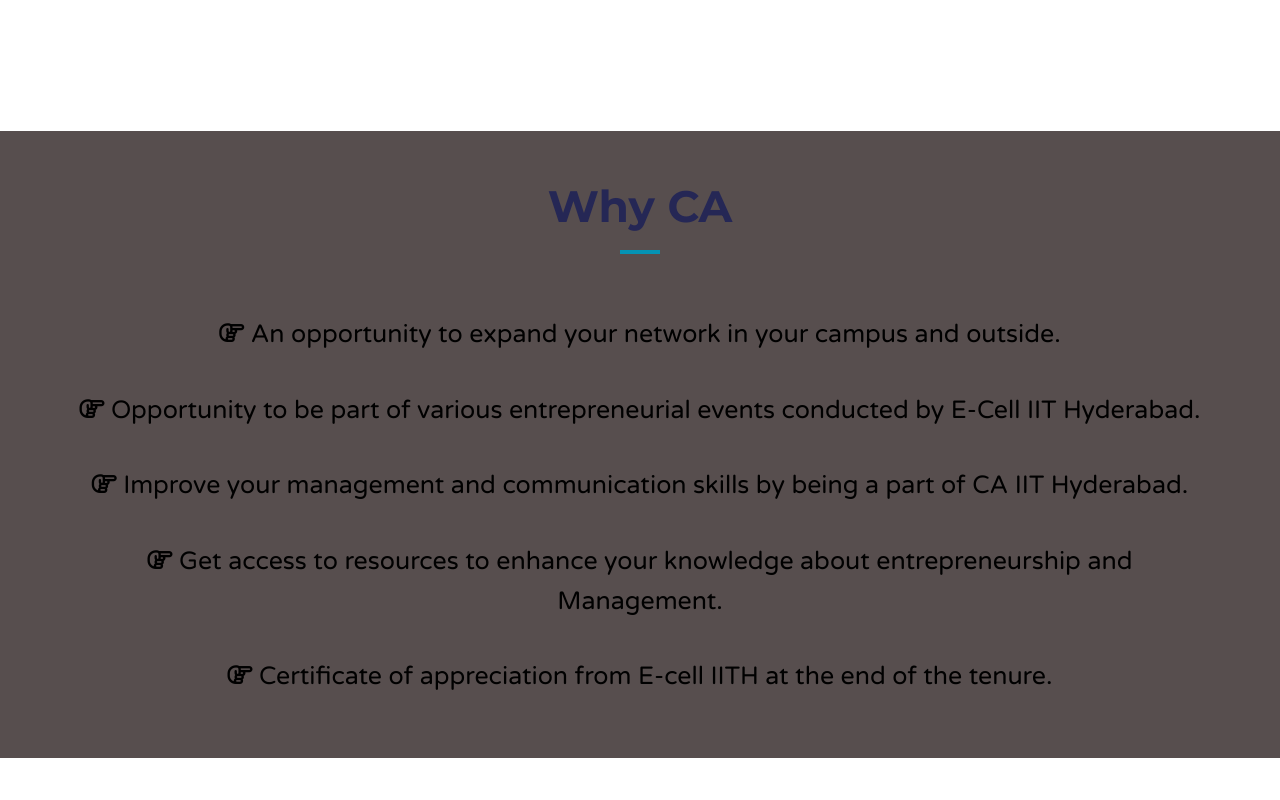
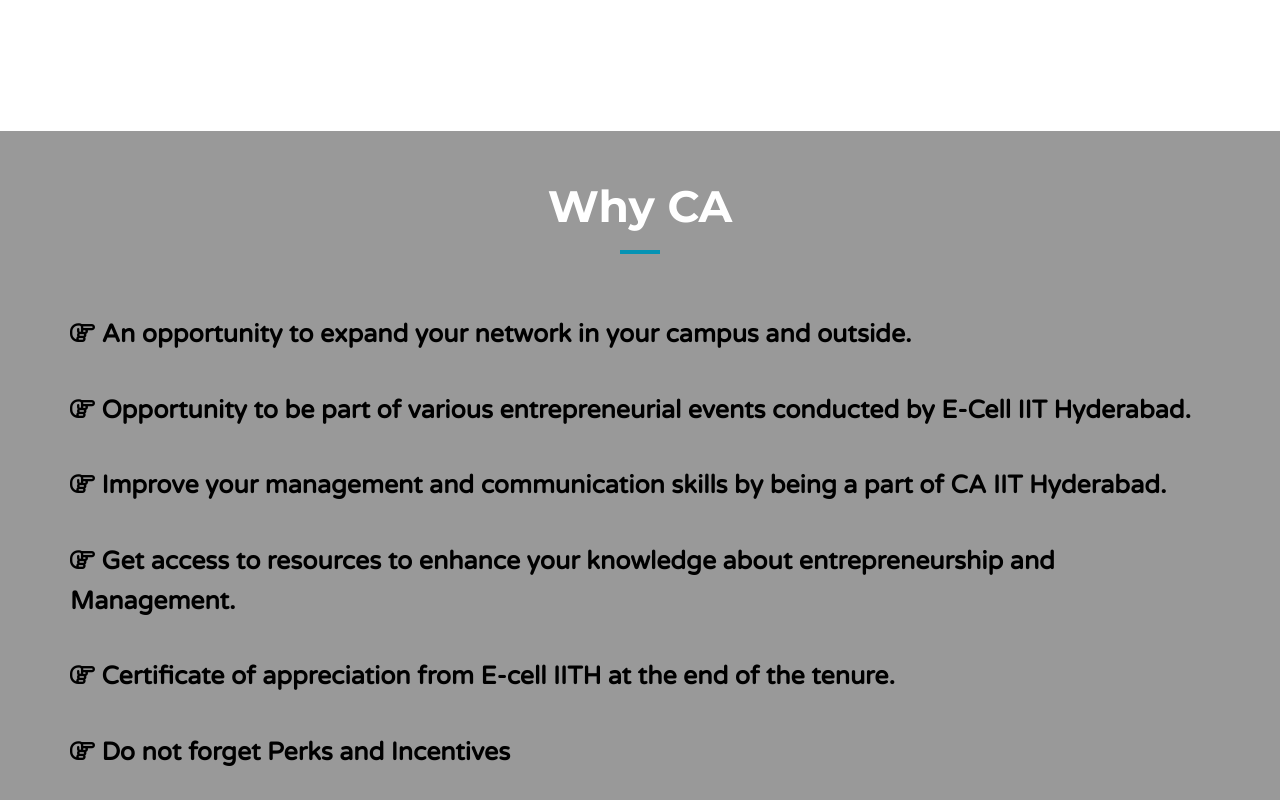
Before and after one commit to MeetVys/ca_portl, a plain HTML site: page index.html in a window 1280 px wide. Shown: the part 1400-2200 px from the top of the page. Drawn offline with Linux system fonts and the light colour scheme.

Commit message:
Changed color

```diff
--- a/index.html
+++ b/index.html
@@ -73,6 +73,7 @@
 					<li><a href="#home" style="color: rgb(37,39,85); font-weight: 800;">Home</a></li>
 					<li><a href="#about" style="color: rgb(37,39,85); font-weight: 800;">About Us</a></li>
 					<li><a href="#whyca" style="color: rgb(37,39,85);font-weight: 800;">Why CA</a></li>
+					<li><a href="#res_perk" style="color: rgb(37,39,85);font-weight: 800;">Incentives</a></li>
 					<li><a href="#terms"style="color: rgb(37,39,85);font-weight: 800;">Terms</a></li>
 					<li><a href="#contact"style="color: rgb(37,39,85);font-weight: 800;">Contact us</a></li>
 
@@ -111,7 +112,7 @@
 
 								<div class="col-md-5">
 									<button class="btn btn-primary custom_apply" onclick="window.location.href=''" style="background-color: rgb(37, 39, 85); margin-left: 5		0%;"><a href="" style="color: white; font-size: 2.5rem;">Dashboard</a></button>
-									<p class="small" style="text-decoration: underline; color: rgb(0, 0, 0);">If you are already CA click in Dashboard above...</p>
+									<p class="small" style="text-decoration: underline; color: rgb(0, 0, 0);">If a CA, click on Dashboard</p>
 								</div>
 							</div>
 						</div>
@@ -169,7 +170,7 @@
 	<!-- Why CA -->
 	<div id="whyca" class="section md-padding" style="background-color: white; padding-top: 0px;">
 
-		<div class="container-fluid" style="background-color: #574E4E;">
+		<div class="container-fluid" style="background-color: #6d6d6db2;">
 			<br>
 			<br>
 			<!-- Row -->
@@ -177,20 +178,22 @@
 
 				<!-- Section header -->
 				<div class="section-header text-center">
-					<h2 class="title" style="color: rgb(37, 39, 85);">Why CA</h2>
+					<h2 class="title" style="color: rgb(255, 255, 255);">Why CA</h2>
 				</div>
 				<!-- /Section header -->
-				<div class="container text-center">
-					<p style="color: #000000; font-size: 2.5rem;"><i class="far fa-hand-point-right"></i> An opportunity to expand your network in your campus and outside.</p>
+				<div class="container text-left	">
+					<p style="color: #000000; font-size: 2.5rem; font-weight: 800;"><i class="far fa-hand-point-right"></i> An opportunity to expand your network in your campus and outside.</p>
 					<br>
 
-					<p style="color: #000000; font-size: 2.5rem;"><i class="far fa-hand-point-right"></i> Opportunity to be part of various entrepreneurial events conducted by E-Cell IIT Hyderabad. </p>
+					<p style="color: #000000; font-size: 2.5rem;font-weight: 800;"><i class="far fa-hand-point-right"></i> Opportunity to be part of various entrepreneurial events conducted by E-Cell IIT Hyderabad. </p>
 					<br>
-					<p style="color: #000000; font-size: 2.5rem;"><i class="far fa-hand-point-right"></i> Improve your management and communication skills by being a part of CA IIT Hyderabad.</p>
+					<p style="color: #000000; font-size: 2.5rem;font-weight: 800;"><i class="far fa-hand-point-right"></i> Improve your management and communication skills by being a part of CA IIT Hyderabad.</p>
 					<br>
-					<p style="color: #000000; font-size: 2.5rem;"><i class="far fa-hand-point-right"></i> Get access to resources to enhance your knowledge about entrepreneurship and Management.</p>
+					<p style="color: #000000; font-size: 2.5rem;font-weight: 800;"><i class="far fa-hand-point-right"></i> Get access to resources to enhance your knowledge about entrepreneurship and Management.</p>
 					<br>
-					<p style="color: #000000; font-size: 2.5rem;"><i class="far fa-hand-point-right"></i> Certificate of appreciation from E-cell IITH at the end of the tenure.</p>
+					<p style="color: #000000; font-size: 2.5rem;font-weight: 800;"><i class="far fa-hand-point-right"></i> Certificate of appreciation from E-cell IITH at the end of the tenure.</p>
+					<br>
+					<p style="color: #000000; font-size: 2.5rem;font-weight: 800;"><i class="far fa-hand-point-right"></i> Do not forget Perks and Incentives</p>
 					<br>
 					<br>
 				</div>
@@ -202,13 +205,7 @@
 
 		</div>
 		<br><br>
-
-
-
-		<!-- Container -->
 		<div class="container">
-
-			<!-- Row -->
 		<div class="row">
 
 			<!-- Section header -->
@@ -267,11 +264,28 @@
 			<!-- whyca -->
 
 		</div>
+	</div>
+		<br>
+		<hr style="border-color: rgb(0, 0, 0);">
+
+
+
+		<!-- Container -->
+
+		<!-- /Container -->
+
+	</div>
+	<!-- /Why CA -->
+
+	<div id="res_perk" class="section md-padding" style="background-color: #8ddbc5;">
+		<div class="container">
+
+			<!-- Row -->
+
 
 
 <!--                incentives       -->
-			<br>
-			<hr style="border-color: rgb(0, 0, 0);">
+
 			<div class="row">
 
 				<!-- Section header -->
@@ -338,11 +352,8 @@
 			<!-- /Row -->
 
 		</div>
-		<!-- /Container -->
 
 	</div>
-	<!-- /Why CA -->
-
 
 	<!-- Terms -->
 	<div id="terms" class="section md-padding" style="background-color: rgb(255, 255, 255); padding-top: 70px;">
```
Lines whose indentation alone changed are shown as unchanged.
